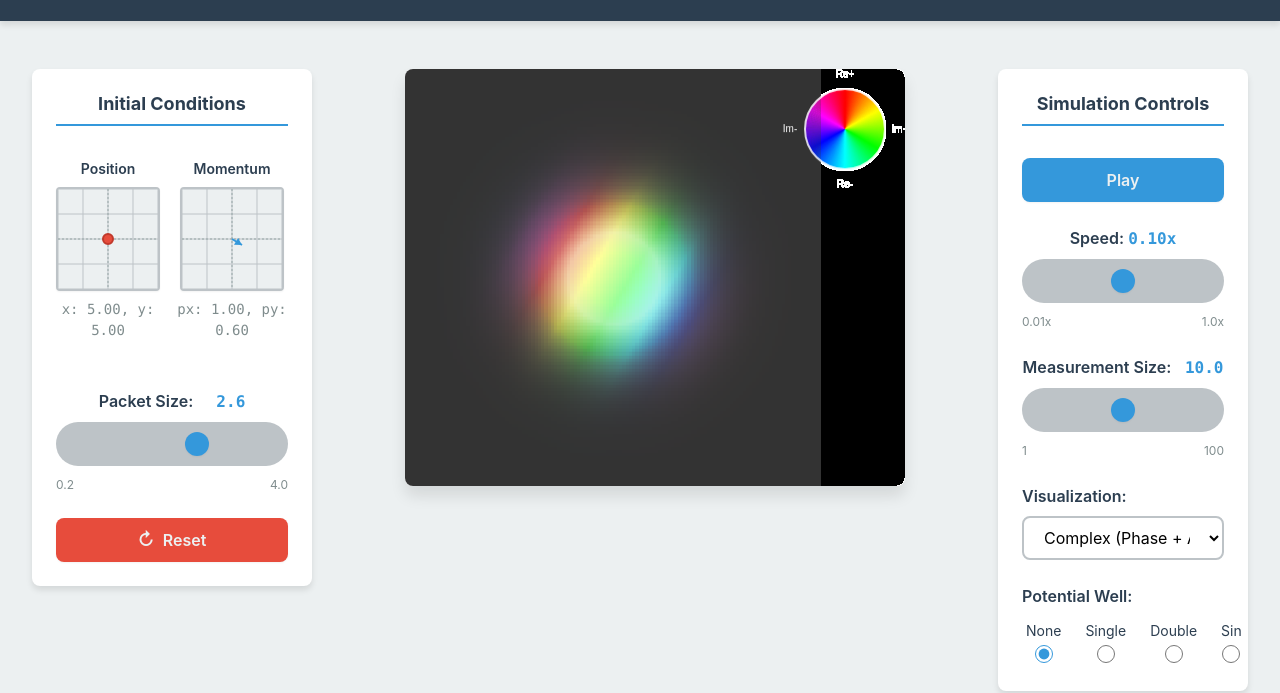
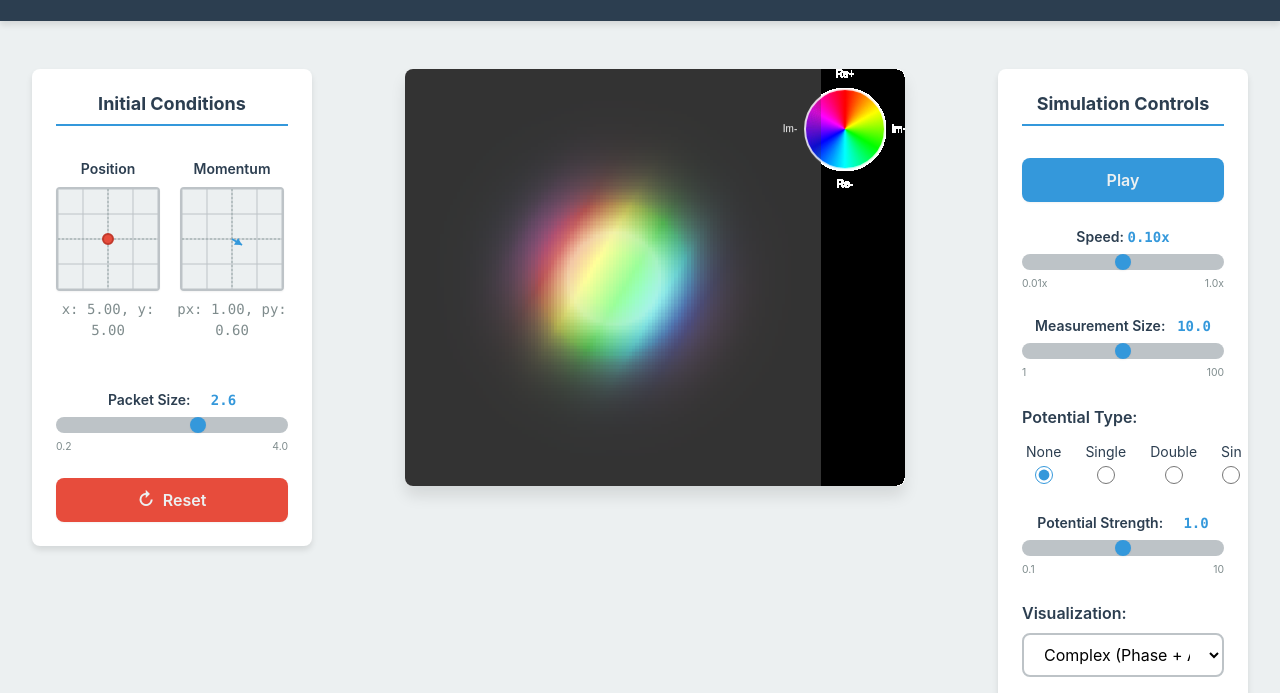
Before and after one commit to gbarello/quantum-sim, a plain HTML site: page index.html in a window 1280 px wide. Shown: the part 102-795 px from the top of the page. Drawn offline with Linux system fonts and the light colour scheme; animation ran at ten frames a second.

Commit message:
Potential well scale

```diff
--- a/index.html
+++ b/index.html
@@ -82,6 +82,8 @@
       <!-- Right Panel: Simulation Controls -->
       <div class="right-panel controls-panel">
         <h2 class="panel-title">Simulation Controls</h2>
+
+        <!-- 1. Pause Button -->
         <div class="control-group">
           <button id="play-pause" class="btn btn-primary btn-full-width" aria-label="Play or pause simulation">
             <span class="btn-icon" aria-hidden="true">▶</span>
@@ -89,6 +91,7 @@
           </button>
         </div>
 
+        <!-- 2. Speed -->
         <div class="control-group">
           <div class="slider-control">
             <label for="speed-slider">
@@ -113,6 +116,7 @@
           </div>
         </div>
 
+        <!-- 3. Measurement Size -->
         <div class="control-group">
           <div class="slider-control">
             <label for="measurement-radius-slider">
@@ -137,20 +141,10 @@
           </div>
         </div>
 
-      <div class="control-group">
-        <div class="toggle-control visualization-control">
-          <label for="viz-mode">Visualization:</label>
-          <select id="viz-mode" aria-label="Select visualization mode">
-            <option value="complex" selected>Complex (Phase + Amplitude)</option>
-            <option value="probability">Probability Density Only</option>
-            <option value="phase">Phase Only</option>
-          </select>
-        </div>
-      </div>
-
+        <!-- 4. Potential Type -->
         <div class="control-group">
           <div class="toggle-control potential-control">
-          <label>Potential Well:</label>
+            <label>Potential Type:</label>
             <div class="radio-group">
               <label>
                 <span>None</span>
@@ -169,6 +163,43 @@
                 <input type="radio" name="potential-type" value="sinusoid" aria-label="Sinusoidal potential">
               </label>
             </div>
+          </div>
+        </div>
+
+        <!-- 5. Potential Strength -->
+        <div class="control-group">
+          <div class="slider-control">
+            <label for="potential-strength-slider">
+              Potential Strength: <span id="potential-strength-value" class="value-display">1.0</span>
+            </label>
+            <input
+              type="range"
+              id="potential-strength-slider"
+              min="-10"
+              max="10"
+              value="0"
+              step="1"
+              aria-label="Adjust potential strength"
+              aria-valuemin="-10"
+              aria-valuemax="10"
+              aria-valuenow="0"
+            >
+            <div class="slider-labels">
+              <span>0.1</span>
+              <span>10</span>
+            </div>
+          </div>
+        </div>
+
+        <!-- 6. Visualization -->
+        <div class="control-group">
+          <div class="toggle-control visualization-control">
+            <label for="viz-mode">Visualization:</label>
+            <select id="viz-mode" aria-label="Select visualization mode">
+              <option value="complex" selected>Complex (Phase + Amplitude)</option>
+              <option value="probability">Probability Density Only</option>
+              <option value="phase">Phase Only</option>
+            </select>
           </div>
         </div>
       </div>
--- a/js/controls.js
+++ b/js/controls.js
@@ -24,6 +24,10 @@ export class Controller {
    * @param {HTMLButtonElement} uiElements.resetBtn - Reset button
    * @param {HTMLInputElement} uiElements.speedSlider - Speed control slider
    * @param {HTMLElement} uiElements.speedValue - Speed display element
+   * @param {HTMLInputElement} uiElements.measurementRadiusSlider - Measurement radius slider
+   * @param {HTMLElement} uiElements.measurementRadiusValue - Measurement radius display
+   * @param {HTMLInputElement} uiElements.potentialStrengthSlider - Potential strength slider
+   * @param {HTMLElement} uiElements.potentialStrengthValue - Potential strength display
    * @param {HTMLSelectElement} uiElements.gridSizeSelect - Grid size selector
    * @param {HTMLElement} uiElements.totalProbDisplay - Total probability display
    * @param {HTMLElement} uiElements.timeDisplay - Time elapsed display
@@ -75,6 +79,7 @@ export class Controller {
     this.handleReset = this.handleReset.bind(this);
     this.handleSpeedControl = this.handleSpeedControl.bind(this);
     this.handleMeasurementRadiusControl = this.handleMeasurementRadiusControl.bind(this);
+    this.handlePotentialStrengthControl = this.handlePotentialStrengthControl.bind(this);
     this.handleGridSizeChange = this.handleGridSizeChange.bind(this);
     this.handlePotentialTypeChange = this.handlePotentialTypeChange.bind(this);
     this.handleKeyPress = this.handleKeyPress.bind(this);
@@ -134,6 +139,11 @@ export class Controller {
     // Measurement radius slider
     if (this.ui.measurementRadiusSlider) {
       this.ui.measurementRadiusSlider.addEventListener('input', this.handleMeasurementRadiusControl);
+    }
+
+    // Potential strength slider
+    if (this.ui.potentialStrengthSlider) {
+      this.ui.potentialStrengthSlider.addEventListener('input', this.handlePotentialStrengthControl);
     }
 
     // Potential type radio buttons
@@ -203,6 +213,14 @@ export class Controller {
 
     if (this.ui.speedSlider) {
       this.ui.speedSlider.removeEventListener('input', this.handleSpeedControl);
+    }
+
+    if (this.ui.measurementRadiusSlider) {
+      this.ui.measurementRadiusSlider.removeEventListener('input', this.handleMeasurementRadiusControl);
+    }
+
+    if (this.ui.potentialStrengthSlider) {
+      this.ui.potentialStrengthSlider.removeEventListener('input', this.handlePotentialStrengthControl);
     }
 
     if (this.ui.gridSizeSelect) {
@@ -529,6 +547,26 @@ export class Controller {
 
     if (this.ui.measurementRadiusValue) {
       this.ui.measurementRadiusValue.textContent = radius.toFixed(1);
+    }
+  }
+
+  /**
+   * Handle potential strength control slider
+   * @param {Event} event - Input event
+   */
+  handlePotentialStrengthControl(event) {
+    const sliderValue = parseInt(event.target.value, 10);
+    // Map slider value (-10 to 10) to strength scale (0.1 to 10) on log scale
+    // value = 0 -> scale = 1.0 (default)
+    // value = -10 -> scale = 0.1
+    // value = 10 -> scale = 10.0
+    const scale = Math.pow(10, sliderValue / 10);
+
+    // Update simulation potential strength
+    this.simulation.setPotentialStrengthScale(scale);
+
+    if (this.ui.potentialStrengthValue) {
+      this.ui.potentialStrengthValue.textContent = scale.toFixed(1);
     }
   }
 
--- a/js/main.js
+++ b/js/main.js
@@ -112,6 +112,8 @@ class QuantumPlaygroundApp {
         speedValue: document.getElementById('speed-value'),
         measurementRadiusSlider: document.getElementById('measurement-radius-slider'),
         measurementRadiusValue: document.getElementById('measurement-radius-value'),
+        potentialStrengthSlider: document.getElementById('potential-strength-slider'),
+        potentialStrengthValue: document.getElementById('potential-strength-value'),
         gridSizeSelect: document.getElementById('grid-size'),
         gridToggle: document.getElementById('grid-toggle'),
         vizModeSelect: document.getElementById('viz-mode'),
--- a/js/quantum.js
+++ b/js/quantum.js
@@ -83,6 +83,7 @@ export class QuantumSimulation {
         // Potential well parameters
         this.potentialType = 'none'; // Options: 'none', 'single', 'double', 'sinusoid'
         this.potentialStrength = 50.0; // Depth of potential well
+        this.potentialStrengthScale = 1.0; // Scale multiplier for potential strength (0.1 to 10)
         this.potentialWidth = this.domainSize / 4; // Standard deviation = 1/4 of domain
 
         // Precompute potential grid
@@ -213,7 +214,8 @@ export class QuantumSimulation {
                         V = 0;
                 }
 
-                this.potential[iy * N + ix] = V;
+                // Apply strength scale multiplier
+                this.potential[iy * N + ix] = V * this.potentialStrengthScale;
             }
         }
     }
@@ -680,6 +682,21 @@ export class QuantumSimulation {
     }
 
     /**
+     * Set the potential strength scale and recompute the potential grid
+     * @param {number} scale - Strength scale multiplier (0.1 to 10, default 1.0)
+     */
+    setPotentialStrengthScale(scale) {
+        // Clamp to valid range
+        this.potentialStrengthScale = Math.max(0.1, Math.min(10.0, scale));
+
+        // Recompute the potential grid with the new scale
+        this._precomputePotential();
+
+        // Recompute the potential operator
+        this._precomputePotentialOperator();
+    }
+
+    /**
      * Enable the potential well (deprecated - use setPotentialType instead)
      * Sets to 'single' well for backwards compatibility
      */
--- a/styles.css
+++ b/styles.css
@@ -894,6 +894,37 @@ footer {
   .info-panel {
     margin-bottom: var(--spacing-xxl);
   }
+
+  /* Sleeker sliders on desktop */
+  .slider-control input[type="range"] {
+    height: 4px;
+    min-height: auto;
+    padding: var(--spacing-sm) 0;
+  }
+
+  .slider-control input[type="range"]::-webkit-slider-thumb {
+    width: 16px;
+    height: 16px;
+  }
+
+  .slider-control input[type="range"]::-moz-range-thumb {
+    width: 16px;
+    height: 16px;
+  }
+
+  .slider-control label {
+    font-size: var(--font-size-sm);
+    margin-bottom: var(--spacing-xs);
+  }
+
+  .slider-labels {
+    font-size: 0.65rem;
+    margin-top: 0;
+  }
+
+  .value-display {
+    font-size: var(--font-size-sm);
+  }
 }
 
 /* Large Desktop (1400px and up) */
```
Lines whose indentation alone changed are shown as unchanged.
